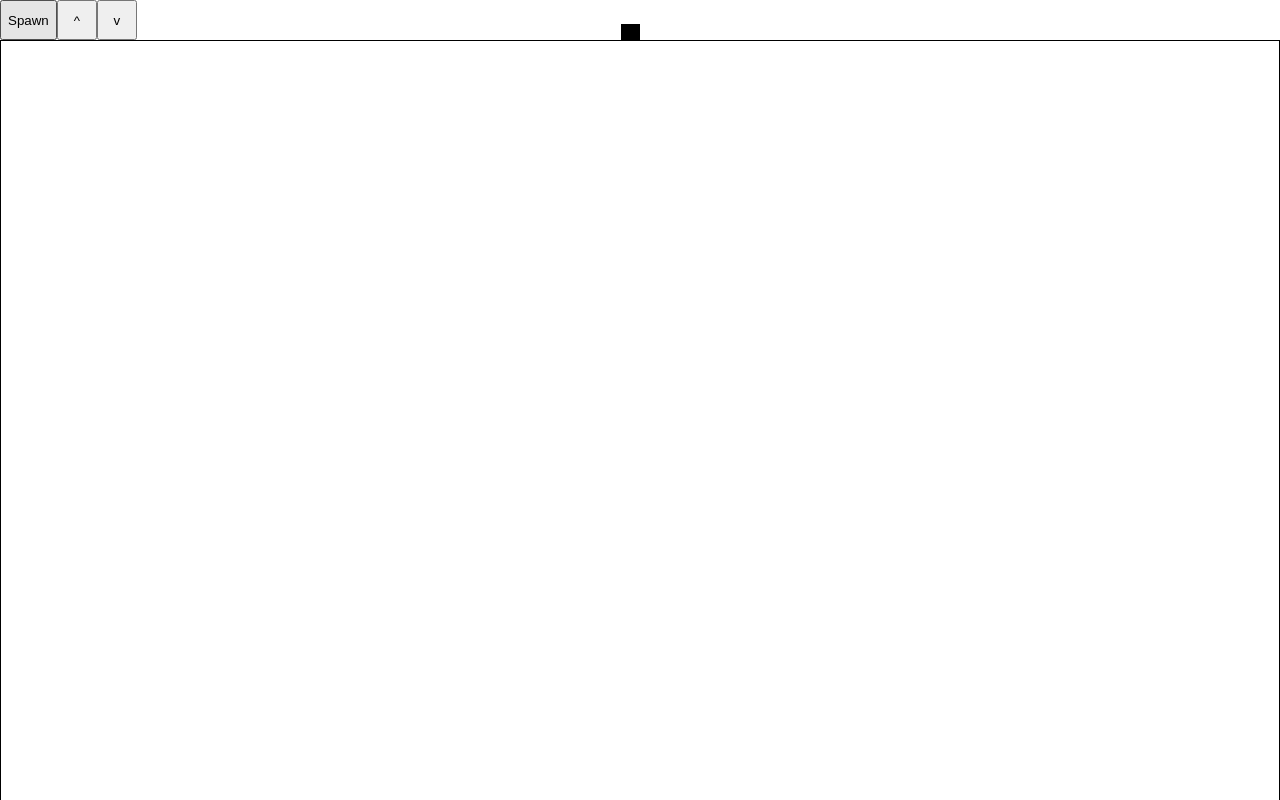
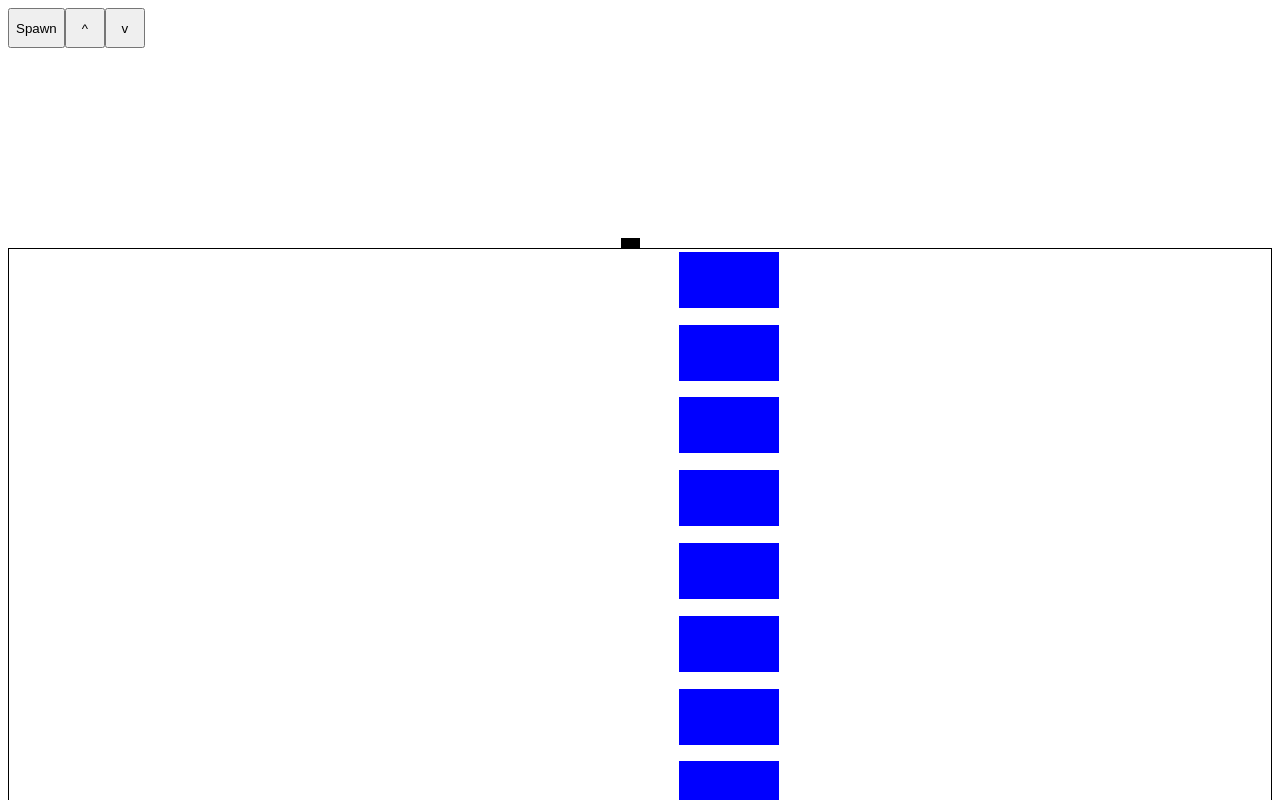
Before and after one commit to Rokio117/gone-fishin-afk-test, a React (Create React App) app: page / in a window 1280 px wide. Shown: the top 800 px of the page. Built offline with nearby package versions, Linux system fonts and the light colour scheme.

Commit message:
found issues with fish sizing

```diff
--- a/src/components/fish-test-two.css
+++ b/src/components/fish-test-two.css
@@ -5,6 +5,10 @@
   100% {
     left: -10%;
   }
+}
+
+#fish1 {
+  top: 30vh;
 }
 
 @keyframes d3 {
--- a/src/components/fish-test-two.js
+++ b/src/components/fish-test-two.js
@@ -2,6 +2,7 @@ import React, { Component } from "react";
 import "./fish-test-two.css";
 import "./upAnimations.css";
 import "./fishAnimations.css";
+import fish from "./fish";
 
 class FishTestTwo extends Component {
   constructor(props) {
@@ -16,25 +17,25 @@ class FishTestTwo extends Component {
       moveDisabled: false,
       animationTimingFunction: false,
       fishSpawn: false,
-      slot1: "visible",
-      slot2: "visible",
-      slot3: "visible",
-      slot4: "visible",
-      slot5: "visible",
-      slot6: "visible",
-      slot7: "visible",
-      slot8: "visible",
-      slot9: "visible",
-      slot11: "visible",
-      slot12: "visible",
-      slot13: "visible",
-      slot14: "visible",
-      slot15: "visible",
-      slot16: "visible",
-      slot17: "visible",
-      slot18: "visible",
-      slot19: "visible",
-      slot20: "visible"
+      slot1: { visibility: "visible", fish: "" },
+      slot2: { visibility: "visible", fish: "" },
+      slot3: { visibility: "visible", fish: "" },
+      slot4: { visibility: "visible", fish: "" },
+      slot5: { visibility: "visible", fish: "" },
+      slot6: { visibility: "visible", fish: "" },
+      slot7: { visibility: "visible", fish: "" },
+      slot8: { visibility: "visible", fish: "" },
+      slot9: { visibility: "visible", fish: "" },
+      slot11: { visibility: "visible", fish: "" },
+      slot12: { visibility: "visible", fish: "" },
+      slot13: { visibility: "visible", fish: "" },
+      slot14: { visibility: "visible", fish: "" },
+      slot15: { visibility: "visible", fish: "" },
+      slot16: { visibility: "visible", fish: "" },
+      slot17: { visibility: "visible", fish: "" },
+      slot18: { visibility: "visible", fish: "" },
+      slot19: { visibility: "visible", fish: "" },
+      slot20: { visibility: "visible", fish: "" }
     };
   }
   render() {
@@ -65,7 +66,7 @@ class FishTestTwo extends Component {
     };
 
     const lakeStyles = {
-      height: `850px`,
+      height: `70vh`,
 
       border: "1px solid black"
     };
@@ -111,53 +112,26 @@ class FishTestTwo extends Component {
     };
 
     const fishStyles = fishNumber => {
+      //retrieves slot fish is supposed to be in
       const slotNum = (fishNumber - 1) / 3 + 1;
       //console.log(this.state[`slot${fishNumb}`], fishNumb);
+      const topHeight = fishHeight(fishNumber) - 5 / 2;
       return {
         visibility: this.state[`slot${slotNum}`],
         //display: `${this.state[`slot${fishNumber}`]}`,
-        height: "2%",
+        height: "10%",
         width: "100px",
         backgroundColor: "blue",
         animation: "swim1 16s",
         //marginTop: `${fishHeight(fishNumber)}%`,
+        //position: "absolute",
         position: "relative",
-        top: `${fishHeight(fishNumber)}%`,
-        //top: "1%",
+        //top: `${fishHeight(fishNumber)}%`,
+        top: `${topHeight}%`,
         left: "50%",
         animationTimingFunction: "linear"
       };
     };
-    // const fish1 = () => {
-    //   return <div id="fish" style={fishStyles(1)}></div>;
-    // };
-    // const fish2 = () => {
-    //   return <div id="fish" style={fishStyles(4)}></div>;
-    // };
-    // const fish3 = () => {
-    //   return <div id="fish" style={fishStyles(7)}></div>;
-    // };
-    // const fish4 = () => {
-    //   return <div id="fish" style={fishStyles(25)}></div>;
-    // };
-    // const fish5 = () => {
-    //   return <div id="fish" style={fishStyles(33)}></div>;
-    // };
-    // const fish6 = () => {
-    //   return <div id="fish" style={fishStyles(41)}></div>;
-    // };
-    // const fish7 = () => {
-    //   return <div id="fish" style={fishStyles(49)}></div>;
-    // };
-    // const fish8 = () => {
-    //   return <div id="fish" style={fishStyles(57)}></div>;
-    // };
-    // const fish9 = () => {
-    //   return <div id="fish" style={fishStyles(65)}></div>;
-    // };
-    // const fish10 = () => {
-    //   return <div id="fish" style={fishStyles(73)}></div>;
-    // };
 
     const fishPercent = () => {
       let fishList = [1];
@@ -176,7 +150,7 @@ class FishTestTwo extends Component {
           number++;
           return (
             <div
-              class={`fish${number}`}
+              class={`fish`}
               id={`fish${number}`}
               style={fishStyles(fishNumber)}
             ></div>
@@ -188,13 +162,43 @@ class FishTestTwo extends Component {
     const collisionDetection = () => {
       const collideLure = (this.state.lureTop - 3) / 5 + 1;
       console.log(this.state.lureTop, collideLure);
-      if (this.state[`slot${collideLure}`] === "visible") {
-        this.setState({ [`slot${collideLure}`]: "hidden" });
+      console.log(this.state.moveDisabled, "moveDisabled");
+      if (collideLure > 0) {
+        if (
+          this.state[`slot${collideLure}`].visibility === "visible" &&
+          !this.state.moveDisabled
+        ) {
+          this.setState({ [`slot${collideLure}`.visibility]: "hidden" });
+        }
       }
     };
 
+    const spawnFish = () => {
+      console.log("fish spawned");
+      console.log(this.state.slot1.visibility, "this.state.slot1.visibility");
+      if (!this.state.fishSpawn) {
+        this.setState({ fishSpawn: true });
+        window.setTimeout(collisionDetection, 8000);
+      }
+    };
+    const backgroundStyles = {
+      height: "30vh"
+    };
+
+    // const specialStyles = {
+    //   height: "4%",
+    //   width: "12%",
+    //   backgroundColor: "orange",
+    //   position: "absolute",
+    //   top: "30vh",
+    //   left: "50%",
+    //   marginTop:`${70/}`
+    // };
+
     return (
       <>
+        <div id="background" style={backgroundStyles}>
+          {spawnFish()}
           <button
             id="spawnButton"
             onClick={e => {
@@ -213,6 +217,8 @@ class FishTestTwo extends Component {
               e.preventDefault();
               this.setState({ moveDisabled: true });
               animationDuration();
+
+              //window.setTimeout(raiseLure(), this.state.lureSpeed * 10);
               raiseLure();
             }}
           >
@@ -230,9 +236,11 @@ class FishTestTwo extends Component {
           >
             v
           </button>
+        </div>
         <div id="lake" style={lakeStyles}>
           <div id="lure" style={lureStyles}></div>
           {allFish()}
+          {/* <div style={specialStyles}></div> */}
           {/* {fish1()}
           {fish2()}
           {fish3()}
--- /dev/null
+++ b/src/components/fish.js
@@ -0,0 +1,11 @@
+const fish = {
+  crappy: { speed: 16, length: 5, height: 4, rarity: "common", value: 1 },
+  bluegill: { speed: 16, length: 5, height: 4, rarity: "common", value: 1 },
+  perch: { speed: 8, length: 4, height: 2, rarity: "uncommon", value: 4 },
+  bass: { speed: 12, length: 6, height: 4, rarity: "uncommon", value: 4 },
+  muskie: { speed: 12, length: 40, height: 6, rarity: "epic", value: 50 },
+  walleye: { speed: 20, length: 8, height: 4, rarity: "rare", value: 20 },
+  northern: { speed: 12, length: 40, height: 6, rarity: "rare", value: 20 }
+};
+
+export default fish;
--- a/src/index.css
+++ b/src/index.css
@@ -1,13 +1,3 @@
 body {
-  margin: 0;
-  font-family: -apple-system, BlinkMacSystemFont, 'Segoe UI', 'Roboto', 'Oxygen',
-    'Ubuntu', 'Cantarell', 'Fira Sans', 'Droid Sans', 'Helvetica Neue',
-    sans-serif;
-  -webkit-font-smoothing: antialiased;
-  -moz-osx-font-smoothing: grayscale;
+  box-sizing: border-box;
 }
-
-code {
-  font-family: source-code-pro, Menlo, Monaco, Consolas, 'Courier New',
-    monospace;
-}
```
Lines whose indentation alone changed are shown as unchanged.
